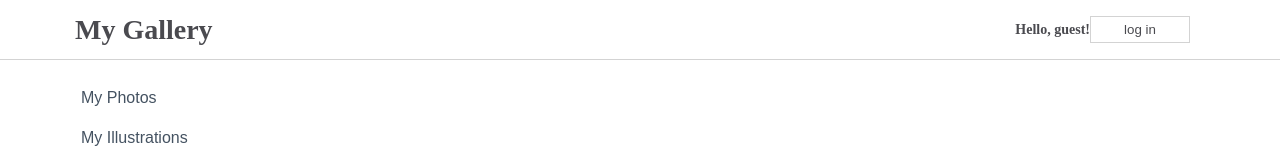
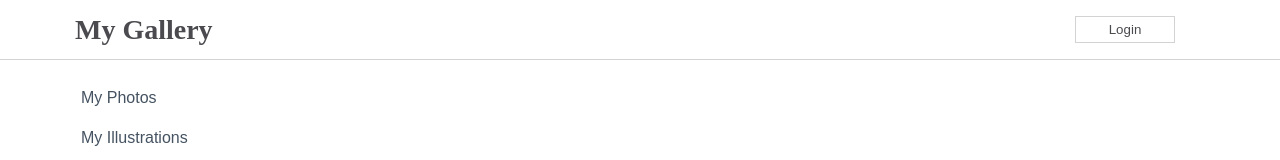
Before and after one commit to Neillcllghn/react-essentials-mini-project-CI, a React (Create React App) app in the folder my-app/: page / in a window 1280 px wide. Shown: the top 160 px of the page. Built offline with nearby package versions, Linux system fonts and the light colour scheme.

Commit message:
Adding form via nested components

```diff
--- a/my-app/src/App.js
+++ b/my-app/src/App.js
@@ -1,11 +1,14 @@
 import css from './App.module.css';
-import NavBarSimple from './components/NavBarSimple';
+// import NavBarSimple from './components/NavBarSimple';
 import Sidebar from './components/Sidebar';
+import NavBarForm from './components/NavBarForm';
+
 function App() {
     return (
         <div className={css.App}>
             <Sidebar />
-            <NavBarSimple />
+            {/* <NavBarSimple /> */}
+            <NavBarForm />
 
         </div>
     );
--- /dev/null
+++ b/my-app/src/components/NavBarForm.js
@@ -0,0 +1,47 @@
+import React, { Component } from 'react';
+import NavBarFormChild from './NavBarFormChild';
+import css from './css/NavBarForm.module.css';
+
+export class NavBarForm extends Component {
+    constructor(props) {
+        super(props);
+
+        this.state = {
+            isLoggedIn: false,
+            title: "My Gallery",
+        };
+    }
+
+    handleSignIn = () => {
+        this.setState({
+            isLoggedIn: true,
+        });
+        console.log(this);
+    };
+
+    handleSignOut = () => {
+        this.setState({
+            isLoggedIn: false,
+        });
+        console.log(this);
+    };
+
+
+
+    render() {
+        return (
+            <div className={css.NavBar}>
+                <h1>{this.state.title}</h1>
+                <div>
+                <NavBarFormChild
+                    isLoggedIn={this.state.isLoggedIn}
+                    handleSignIn={this.handleSignIn}
+                    handleSignOut={this.handleSignOut}
+                />
+                </div>
+            </div>
+        );
+    }
+}
+
+export default NavBarForm;
--- /dev/null
+++ b/my-app/src/components/NavBarFormChild.js
@@ -0,0 +1,24 @@
+import React from 'react';
+
+function NavBarFormChild(props) {
+    return (
+        <div>
+            {props.isLoggedIn ? (
+                <div>
+                    <form>
+                        <label>Username:</label>
+                        <input name="username" type="text" placeholder='username' />
+                        <label>Password:</label>
+                        <input name="password" type="text" placeholder='password' />
+                        <button onClick={props.handleSignOut}>Submit</button>
+                    </form>
+                </div>
+            ) : (
+                <div>
+                    <button onClick={props.handleSignIn}>Login</button>
+                </div>
+            )}
+        </div>
+    );
+}
+export default NavBarFormChild;
--- a/my-app/src/components/NavBarSimple.js
+++ b/my-app/src/components/NavBarSimple.js
@@ -7,7 +7,7 @@
 
         this.state = {
             message: "Hello, guest!",
-            title: "My Gallery",
+            title: "My Gallery",title: "My Gallery",
             buttonText: "log in"
         };
     }
@@ -28,10 +28,10 @@
         return (
             <div className={css.NavBar}>
                 <h1>{this.state.title}</h1>
-                <span>{this.state.message}
-                <button onClick={() => this.handleClick()}>{this.state.buttonText}</button>
-                </span>
-
+                <div>
+                    <span>{this.state.message}</span>
+                    <button onClick={() => this.handleClick()}>{this.state.buttonText}</button>
+                </div>
             </div>
         );
     }
```
